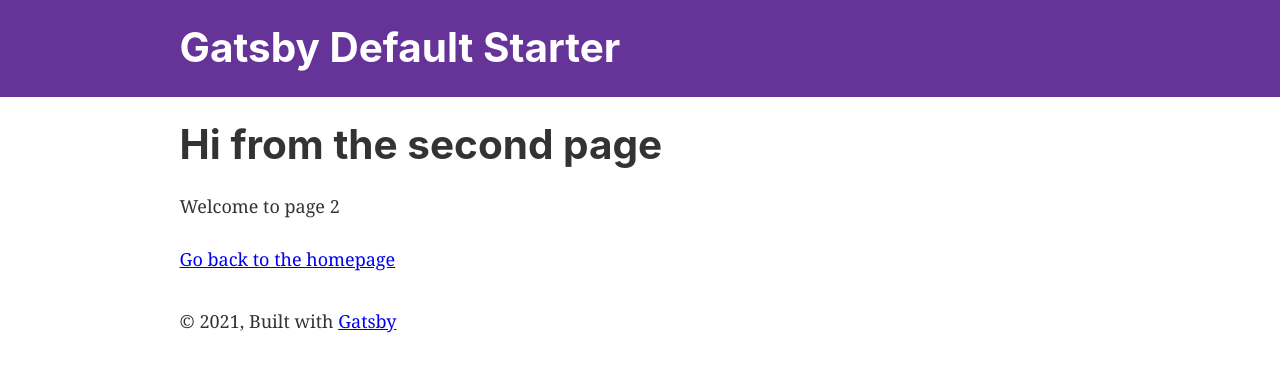
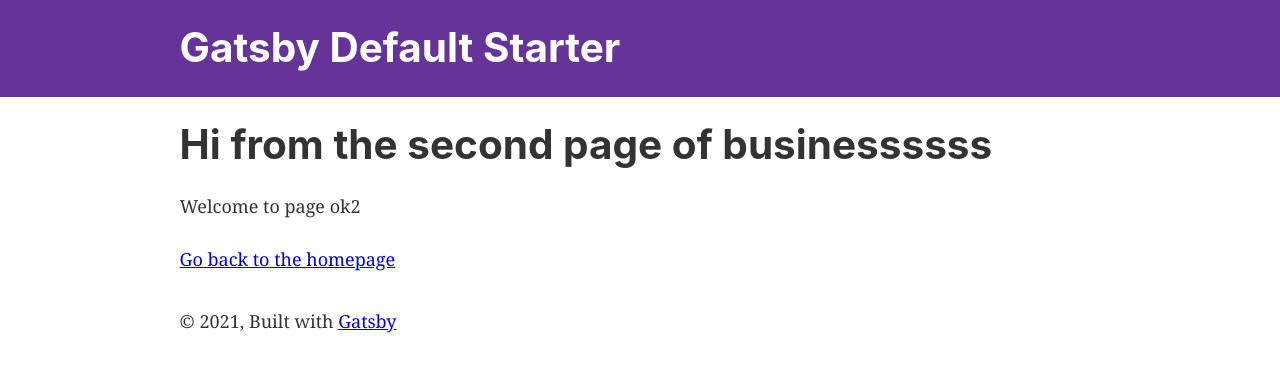
Before and after one commit to Krishnaaaaaaaaaaaa/gatsby-starter-default, a Gatsby site: page /page-2 in a window 1280 px wide. Built offline with nearby package versions, Linux system fonts and the light colour scheme; Gatsby itself is replaced by a stand-in of ours.

Commit message:
Update page-2.js

```diff
--- a/src/pages/page-2.js
+++ b/src/pages/page-2.js
@@ -7,8 +7,8 @@ import Seo from "../components/seo"
 const SecondPage = () => (
   <Layout>
     <Seo title="Page two" />
-    <h1>Hi from the second page</h1>
-    <p>Welcome to page 2</p>
+    <h1>Hi from the second page of businessssss</h1>
+    <p>Welcome to page  ok2</p>
     <Link to="/">Go back to the homepage</Link>
   </Layout>
 )
```
